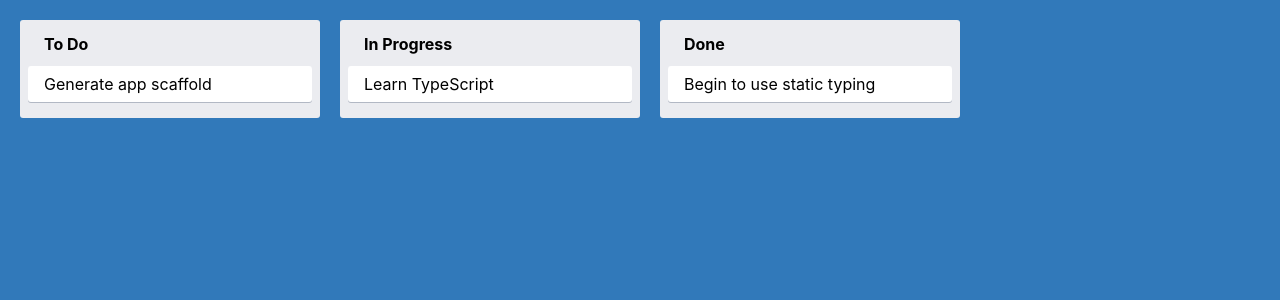
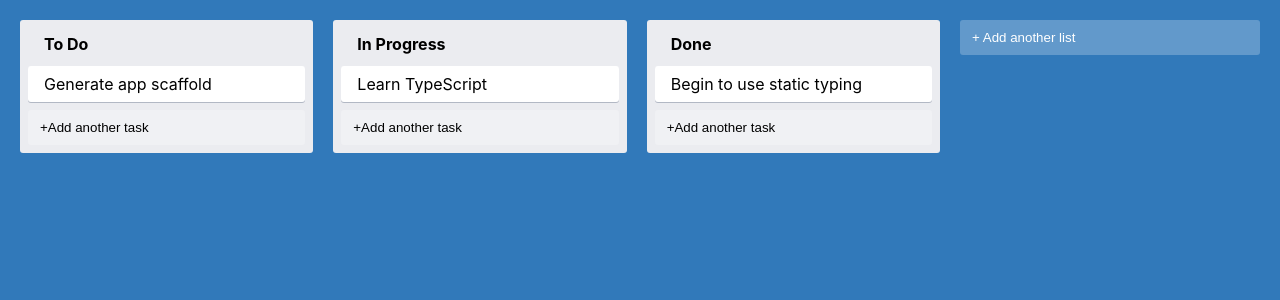
Before and after one commit to treb0ry/trello-clone, a React (Create React App) app: page / in a window 1280 px wide. Shown: the top 300 px of the page. Built offline with nearby package versions, Linux system fonts and the light colour scheme.

Commit message:
add AddNewItem component to App andColumn

```diff
--- a/src/App.tsx
+++ b/src/App.tsx
@@ -1,6 +1,7 @@
 import React from "react";
 import { Column } from "./Column";
 import { Card } from "./Card";
+import { AddNewItem } from "./AddNewItem";
 import { AppContainer } from "./styles";
 function App() {
   return (
@@ -14,6 +15,7 @@ function App() {
       <Column text="Done">
         <Card text="Begin to use static typing"></Card>
       </Column>
+      <AddNewItem toggleButtonText="+ Add another list" onAdd={console.log} />
     </AppContainer>
   );
 }
--- a/src/Column.tsx
+++ b/src/Column.tsx
@@ -1,4 +1,5 @@
 import React from "react";
+import { AddNewItem } from "./AddNewItem";
 import { ColumnContainer, ColumnTitle } from "./styles";
 
 interface ColumnProps {
@@ -9,6 +10,7 @@ export const Column = ({ text, children }: React.PropsWithChildren<ColumnProps>)
     <ColumnContainer>
       <ColumnTitle>{text}</ColumnTitle>
       {children}
+      <AddNewItem toggleButtonText="+Add another task" onAdd={console.log} dark />
     </ColumnContainer>
   );
 };
--- a/src/styles.ts
+++ b/src/styles.ts
@@ -42,7 +42,7 @@ export const AddItemButton = styled.button<AddItemButtonProps>`
   background-color: #ffffff3d;
   border-radius: 3px;
   border: none;
-  color: ${(props) => (props.dark ? "#000" : "fff")};
+  color: ${(props) => (props.dark ? "#000" : "#fff")};
   cursor: pointer;
   max-width: 300px;
   padding: 10px 12px;
```
